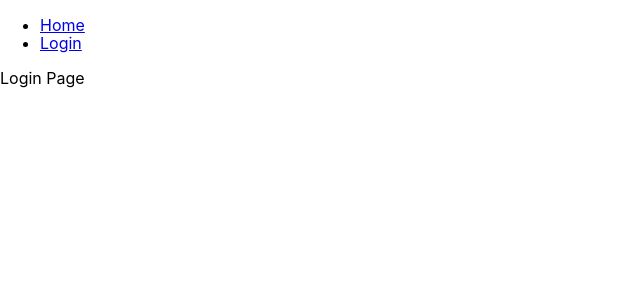
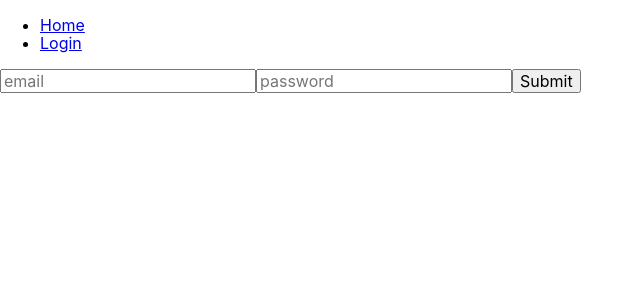
Before and after one commit to jaydonlau/students-in-canada, a React (Create React App) app in the folder frontend/: page /login in a window 1280 px wide. Shown: the top 300 px of the page, without its empty margins (0-644 px from the left). Built offline with nearby package versions, Linux system fonts and the light colour scheme.

Commit message:
feat: initial login form

```diff
--- /dev/null
+++ b/frontend/src/containers/LoginPage/LoginForm.tsx
@@ -0,0 +1,46 @@
+import React from 'react';
+import { Form, Field, ErrorMessage, FormikProps, withFormik } from "formik";
+import * as yup from 'yup';
+
+import { FormValues, OtherProps, LoginFormProps } from './types.d'
+
+const LoginForm = (props: OtherProps & FormikProps<FormValues>) => {
+	const { showPassword } = props
+	return (
+		<Form>
+			<Field type="text" name="email" placeholder="email" />
+			<ErrorMessage name="email" />
+			<Field type={showPassword ? 'text' : 'password'} name="password" placeholder="password" />
+			<ErrorMessage name="password" />
+			<button type="submit">Submit</button>
+		</Form>
+	)
+}
+
+const LoginValidation = yup.object().shape({
+  email: yup
+    .string()
+    .email()
+    .required(),
+  password: yup
+    .string()
+    .min(6)
+    .required(),
+})
+
+export default withFormik<LoginFormProps, FormValues>({
+	mapPropsToValues: props => ({
+		showPassword: props.showPassword,
+		email: props.email || '',
+		password: props.password || '',
+	}),
+    // Handles our submission
+    handleSubmit: (values, { setSubmitting }) => {
+	    // This is where you could send the submitted values to the backend
+	    console.log("Submitted Email:", values.email)
+	    console.log("Submitted Password:", values.password)
+	    // Simulates the delay of a real request
+	    setTimeout(() => setSubmitting(false), 3 * 1000)
+	},
+  validationSchema: LoginValidation,
+})(LoginForm)
--- a/frontend/src/containers/LoginPage/index.tsx
+++ b/frontend/src/containers/LoginPage/index.tsx
@@ -1,7 +1,9 @@
 import React from 'react';
+
+import LoginForm from './LoginForm'
 
 export default function LoginPage() {
 	return (
-		<div>Login Page</div>
+		<LoginForm showPassword={false} email='' password='' />
 	)
 }
--- a/frontend/tsconfig.json
+++ b/frontend/tsconfig.json
@@ -4,7 +4,8 @@
     "lib": [
       "dom",
       "dom.iterable",
-      "esnext"
+      "esnext",
+      "es6"
     ],
     "allowJs": true,
     "skipLibCheck": true,
```
Also changed, not shown: frontend/package.json (+5 -2 lines), frontend/src/containers/LoginPage/types.d.ts (added, +10 -0 lines), 1 other file (tests, documents, lock files or other folders).
